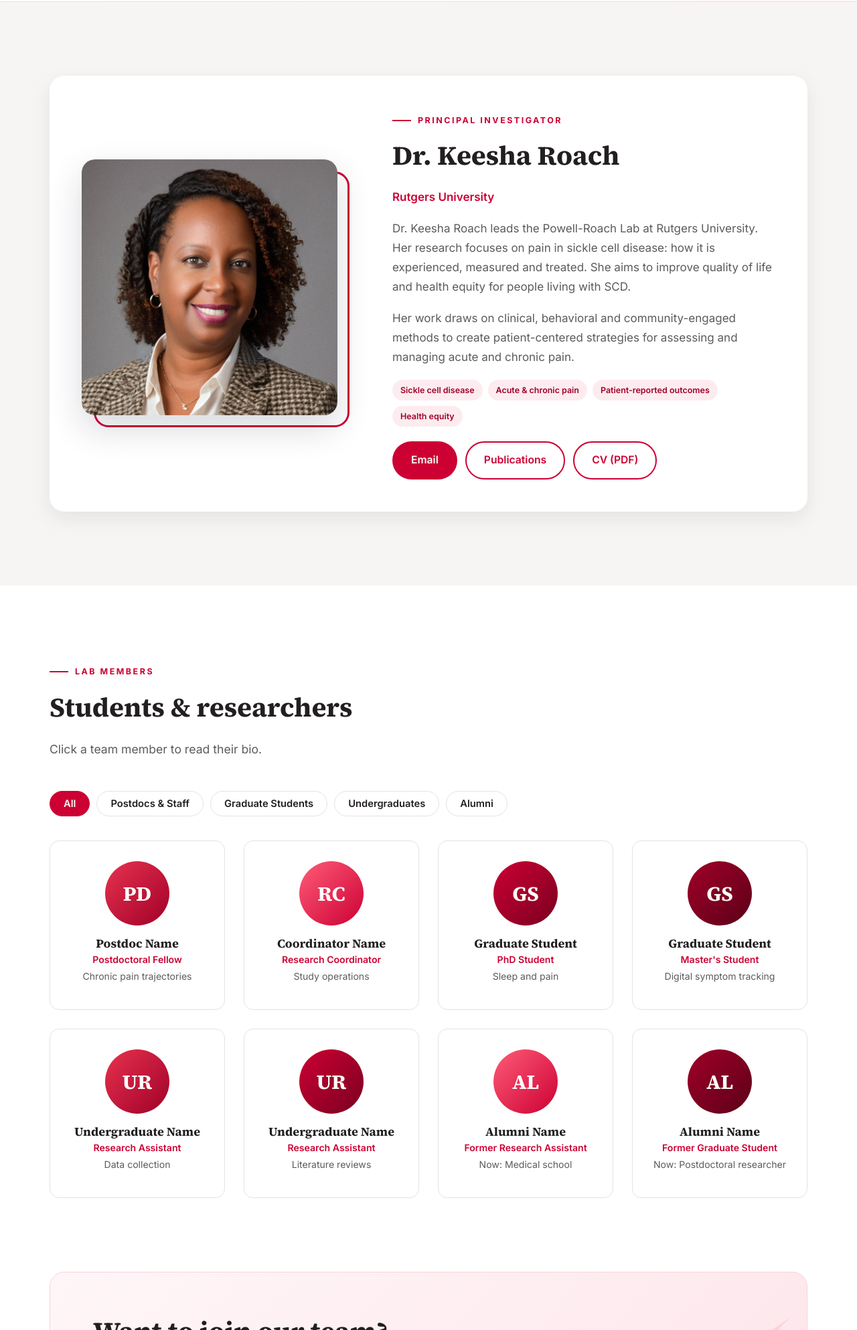
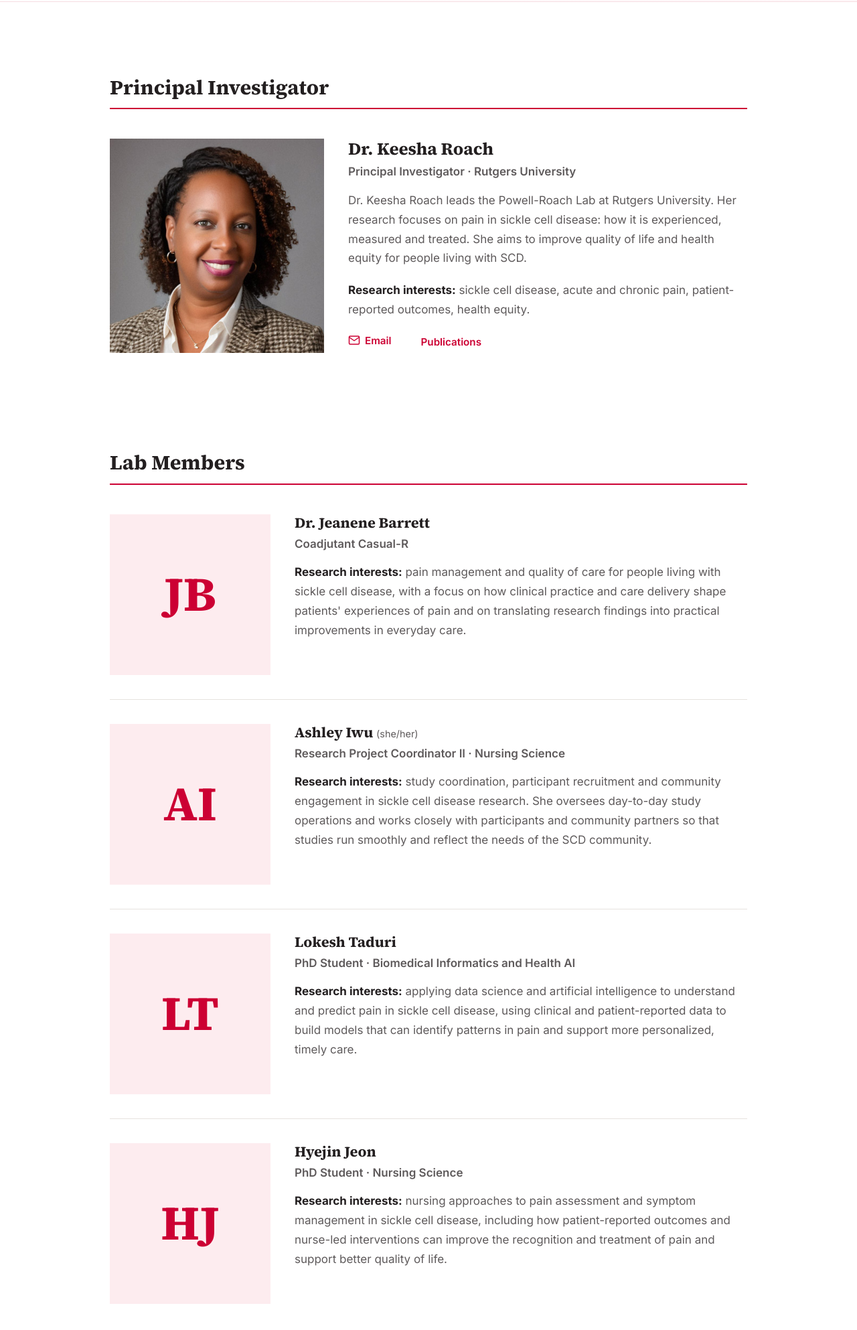
Before and after one commit to LokeshTaduri1/roach-lab-website, a plain HTML site: page team.html in a window 1280 px wide. Shown: the part 653-2639 px from the top of the page at 67% size. Drawn offline with Linux system fonts and the light colour scheme.

Commit message:
Redesign team page as a simple photo-left list
- Replace the PI feature card, member grid, filter buttons and bio popup
  with a plain list: square photo on the left, name, title, research
  interests and links on the right. PI photo is larger than members'.
- Add lab members: Dr. Jeanene Barrett, Ashley Iwu, Lokesh Taduri,
  Hyejin Jeon (initials shown until photos are added to assets/people/).
- Add LinkedIn links (hidden until real profile URLs replace "#").
- Responsive: photos stay left and scale down on tablets and phones.
- Remove now-unused team filter/modal JS and CSS; update search keywords
  and README to-do list.

Co-Authored-By: Claude Opus 5.5 <noreply@anthropic.com>

```diff
--- a/css/styles.css
+++ b/css/styles.css
@@ -496,55 +496,47 @@ ul { padding-left: 1.2em; }
 .method-card h3 { font-size: 1.15rem; }
 
 /* ---------- Team page ---------- */
-.filter-bar { display: flex; flex-wrap: wrap; gap: 10px; margin-bottom: 36px; }
-.filter-btn {
-  border: 1.5px solid var(--line); background: #fff; color: var(--ink); padding: 9px 20px;
-  border-radius: 999px; font-weight: 600; font-size: .92rem; cursor: pointer; font-family: inherit; transition: all .2s;
+.people { max-width: 1000px; }
+.people-heading { font-size: clamp(1.5rem, 2.4vw, 1.9rem); padding-bottom: 12px; border-bottom: 2px solid var(--scarlet); margin-bottom: 8px; }
+.person {
+  --photo: 240px;
+  display: grid; grid-template-columns: var(--photo) 1fr; gap: 36px; align-items: start;
+  padding: 36px 0; border-bottom: 1px solid var(--line);
 }
-.filter-btn:hover { border-color: var(--scarlet); color: var(--scarlet); }
-.filter-btn.active { background: var(--scarlet); border-color: var(--scarlet); color: #fff; }
-
-.pi-feature {
-  display: grid; grid-template-columns: minmax(0, 400px) 1fr; gap: 64px; align-items: center;
-  background: #fff; border-radius: 22px; padding: clamp(28px, 4vw, 48px); box-shadow: var(--shadow);
+.person:last-child { border-bottom: 0; }
+.person--pi { --photo: 320px; }
+.person-photo { width: var(--photo); aspect-ratio: 1; border-radius: 0; overflow: hidden; background: var(--soft); }
+.person-photo img { display: block; width: 100%; height: 100%; object-fit: cover; object-position: 50% 30%; }
+.person-photo.no-photo {
+  display: grid; place-items: center; background: var(--scarlet-soft); color: var(--scarlet);
+  font-family: var(--font-serif); font-weight: 700; font-size: calc(var(--photo) * .3);
 }
-.pi-feature .avatar { width: 100%; aspect-ratio: 1; font-size: 5rem; border-radius: 20px; position: relative; overflow: hidden; }
-.pi-feature .avatar::after {
-  content: ""; position: absolute; inset: auto -30% -40% auto; width: 80%; aspect-ratio: 1; border-radius: 50%;
-  background: rgba(255,255,255,.14);
+.person-photo.no-photo::before { content: attr(data-initials); }
+.person-body h3 { font-size: 1.35rem; margin-bottom: 4px; }
+.person--pi .person-body h3 { font-size: 1.6rem; }
+.person-pronouns { font-family: var(--font-sans); font-size: .9rem; font-weight: 400; color: var(--muted); }
+.person-role { color: var(--scarlet); font-weight: 600; margin-bottom: 14px; }
+.person-body p { color: var(--muted); }
+.person-body p strong { color: var(--ink); }
+.person-links { list-style: none; padding: 0; margin: 16px 0 0; display: flex; flex-wrap: wrap; gap: 8px 22px; }
+.person-links a { display: inline-flex; align-items: center; gap: 7px; font-weight: 600; font-size: .95rem; color: var(--scarlet); }
+.person-links a:hover { color: var(--scarlet-dark); text-decoration: underline; }
+.person-links svg { width: 18px; height: 18px; flex-shrink: 0; }
+.person-links a[href="#"] { display: none; } /* LinkedIn stays hidden until a real URL is added */
+@media (max-width: 860px) {
+  .person { --photo: 190px; gap: 26px; }
+  .person--pi { --photo: 240px; }
 }
-.pi-feature .role { color: var(--scarlet); font-weight: 600; margin-bottom: 18px; }
-.pi-feature p { color: var(--muted); }
-.pi-links { display: flex; flex-wrap: wrap; gap: 12px; margin-top: 22px; }
-.pi-portrait { margin: 0 18px 18px 0; position: relative; }
-.pi-portrait::before {
-  content: ""; position: absolute; inset: 18px -18px -18px 18px; border: 3px solid var(--scarlet); border-radius: 22px; z-index: 0;
+@media (max-width: 600px) {
+  .person { --photo: 130px; gap: 18px; padding: 28px 0; }
+  .person--pi { --photo: 160px; }
+  .person-body h3, .person--pi .person-body h3 { font-size: 1.2rem; }
 }
-.pi-portrait img {
-  position: relative; z-index: 1; display: block; width: 100%; height: auto; aspect-ratio: 1 / 1; object-fit: cover; object-position: 50% 30%;
-  border-radius: 20px; box-shadow: var(--shadow-lg);
+@media (max-width: 420px) {
+  .person { --photo: 110px; gap: 14px; }
+  .person--pi { --photo: 130px; }
+  .person-body h3, .person--pi .person-body h3 { font-size: 1.1rem; }
 }
-@media (max-width: 960px) { .pi-feature { grid-template-columns: minmax(0, 320px) 1fr; gap: 48px; } }
-@media (max-width: 820px) {
-  .pi-feature { grid-template-columns: 1fr; gap: 36px; }
-  .pi-portrait { max-width: 400px; width: calc(100% - 18px); }
-}
-
-.member {
-  background: #fff; border-radius: var(--radius); border: 1px solid var(--line); padding: 30px 22px 26px; text-align: center;
-  cursor: pointer; transition: transform .3s var(--ease), box-shadow .3s; font-family: inherit; color: inherit; width: 100%;
-}
-.member:hover { transform: translateY(-6px); box-shadow: var(--shadow-lg); }
-.member .avatar { width: 96px; height: 96px; font-size: 1.9rem; margin: 0 auto 16px; transition: transform .3s; }
-.member:hover .avatar { transform: scale(1.06); }
-.member h3 { font-size: 1.12rem; margin-bottom: 4px; }
-.member .role { color: var(--scarlet); font-size: .88rem; font-weight: 600; }
-.member .focus { color: var(--muted); font-size: .88rem; margin-top: 8px; }
-.member.hide { display: none; }
-.av-1 { background: linear-gradient(135deg, #cc0033, #7a0020); }
-.av-2 { background: linear-gradient(135deg, #e8324f, #a00028); }
-.av-3 { background: linear-gradient(135deg, #a00028, #5c0018); }
-.av-4 { background: linear-gradient(135deg, #ff5c78, #cc0033); }
 
 /* ---------- Full-width group photo slider (home) ---------- */
 .photo-strip { position: relative; overflow: hidden; height: clamp(260px, 42.86vw, 680px); background: #1c1517; }
@@ -627,27 +619,6 @@ ul { padding-left: 1.2em; }
 .join-links a::after { content: "▸"; font-size: .8rem; transition: transform .2s; }
 .join-links a:hover { color: #fff; }
 .join-links a:hover::after { transform: translateX(4px); }
-
-/* Modal */
-.modal {
-  position: fixed; inset: 0; z-index: 500; display: grid; place-items: center; padding: 16px;
-  background: rgba(40,0,10,.6); backdrop-filter: blur(4px);
-  opacity: 0; visibility: hidden; transition: opacity .3s, visibility .3s;
-}
-.modal.open { opacity: 1; visibility: visible; }
-.modal-dialog {
-  background: #fff; border-radius: 20px; max-width: 520px; width: 100%; padding: 40px 32px 32px; position: relative;
-  transform: translateY(20px) scale(.97); transition: transform .35s var(--ease); max-height: 90vh; overflow-y: auto; text-align: center;
-}
-.modal.open .modal-dialog { transform: none; }
-.modal-close {
-  position: absolute; top: 14px; right: 14px; width: 40px; height: 40px; border-radius: 50%; border: 0;
-  background: var(--soft); cursor: pointer; font-size: 1.4rem; line-height: 1; color: var(--ink);
-}
-.modal-close:hover { background: var(--scarlet); color: #fff; }
-.modal .avatar { width: 100px; height: 100px; font-size: 2rem; margin: 0 auto 16px; }
-.modal .role { color: var(--scarlet); font-weight: 600; margin-bottom: 14px; }
-.modal p { color: var(--muted); text-align: left; }
 
 /* ---------- Publications ---------- */
 .pub-tools {
--- a/js/main.js
+++ b/js/main.js
@@ -41,7 +41,7 @@
     { t: "Patient-reported outcomes & digital health", u: "research.html#outcomes", k: "mobile app diary ema symptom tracking self-management digital" },
     { t: "Health equity & access to care", u: "research.html#equity", k: "stigma bias emergency department transition community advocacy" },
     { t: "About the PI: Dr. Keesha Roach", u: "team.html#pi", k: "principal investigator professor keesha roach bio cv faculty" },
-    { t: "Lab members", u: "team.html#members", k: "team people students postdoc coordinator alumni undergraduates graduate" },
+    { t: "Lab members", u: "team.html#members", k: "team people members students coordinator graduate phd jeanene barrett ashley iwu lokesh taduri hyejin jeon" },
     { t: "Publications", u: "publications.html", k: "papers articles journal pubmed research output" },
     { t: "Join the lab", u: "join.html", k: "join positions opportunities undergraduate graduate phd postdoc apply jobs" },
     { t: "Volunteer for a research study", u: "join.html#participate", k: "volunteer participate study patients families sickle cell research participation" },
@@ -351,50 +351,6 @@
     });
   });
 
-  /* ---------- Team filter + modal ---------- */
-  var filterBtns = $$(".filter-btn[data-filter]");
-  if (filterBtns.length) {
-    filterBtns.forEach(function (btn) {
-      btn.addEventListener("click", function () {
-        var f = btn.getAttribute("data-filter");
-        filterBtns.forEach(function (b) { b.classList.toggle("active", b === btn); b.setAttribute("aria-pressed", String(b === btn)); });
-        $$(".member").forEach(function (m) {
-          m.classList.toggle("hide", f !== "all" && m.getAttribute("data-group") !== f);
-        });
-      });
-    });
-  }
-
-  var modal = $("#member-modal");
-  if (modal) {
-    var lastFocus = null;
-    var closeModal = function () {
-      modal.classList.remove("open");
-      modal.setAttribute("aria-hidden", "true");
-      document.body.style.overflow = "";
-      if (lastFocus) lastFocus.focus();
-    };
-    $$(".member").forEach(function (m) {
-      m.addEventListener("click", function () {
-        lastFocus = m;
-        var av = $(".avatar", m);
-        var mAv = $(".avatar", modal);
-        mAv.textContent = av.textContent;
-        mAv.className = av.className;
-        $("#modal-name", modal).textContent = $("h3", m).textContent;
-        $(".role", modal).textContent = $(".role", m).textContent;
-        $("#modal-bio", modal).textContent = m.getAttribute("data-bio") || "";
-        modal.classList.add("open");
-        modal.setAttribute("aria-hidden", "false");
-        document.body.style.overflow = "hidden";
-        $(".modal-close", modal).focus();
-      });
-    });
-    $(".modal-close", modal).addEventListener("click", closeModal);
-    modal.addEventListener("click", function (e) { if (e.target === modal) closeModal(); });
-    document.addEventListener("keydown", function (e) { if (e.key === "Escape" && modal.classList.contains("open")) closeModal(); });
-  }
-
   /* ---------- Publications ---------- */
   var pubList = $("#pub-list");
   if (pubList && window.PUBLICATIONS) {
--- a/team.html
+++ b/team.html
@@ -120,103 +120,97 @@
       </div>
     </section>
 
-    <section class="section section-soft" id="pi">
-      <div class="container">
-        <div class="pi-feature reveal">
-          <figure class="pi-portrait">
-            <img src="assets/people/dr-keesha-roach.jpg" alt="Portrait of Dr. Keesha Roach, Principal Investigator of the Powell-Roach Lab" width="400" height="400" decoding="async">
-          </figure>
-          <div>
-            <span class="eyebrow">Principal Investigator</span>
-            <h2>Dr. Keesha Roach</h2>
-            <div class="role">Rutgers University</div>
+    <!--
+      TEAM LIST
+      Photos: save each photo in assets/people/ with the file name used in its <img src>.
+              Until a photo exists, the person's initials are shown instead.
+      LinkedIn: replace href="#" with the full profile URL (https://www.linkedin.com/in/...).
+                The LinkedIn icon stays hidden while the link is "#".
+      Research interests: the short descriptions below are drafts; confirm them with each person.
+    -->
+    <section class="section" id="pi">
+      <div class="container people">
+        <h2 class="people-heading">Principal Investigator</h2>
+
+        <article class="person person--pi">
+          <div class="person-photo" data-initials="KR">
+            <img src="assets/people/dr-keesha-roach.jpg" alt="Portrait of Dr. Keesha Roach" width="400" height="400" decoding="async" onerror="this.parentNode.classList.add('no-photo');this.remove()">
+          </div>
+          <div class="person-body">
+            <h3>Dr. Keesha Roach</h3>
+            <p class="person-role">Principal Investigator · Rutgers University</p>
             <!-- TODO: Replace with Dr. Roach's official biography -->
             <p>Dr. Keesha Roach leads the Powell-Roach Lab at Rutgers University. Her research focuses on pain in sickle cell disease: how it is experienced, measured and treated. She aims to improve quality of life and health equity for people living with SCD.</p>
-            <p>Her work draws on clinical, behavioral and community-engaged methods to create patient-centered strategies for assessing and managing acute and chronic pain.</p>
-            <div class="tag-row" style="justify-content:flex-start">
-              <span class="tag">Sickle cell disease</span>
-              <span class="tag">Acute &amp; chronic pain</span>
-              <span class="tag">Patient-reported outcomes</span>
-              <span class="tag">Health equity</span>
-            </div>
-            <div class="pi-links">
-              <a href="mailto:powell-roach_lab@sn.rutgers.edu" class="btn btn-primary">Email</a>
-              <a href="publications.html" class="btn btn-outline">Publications</a>
-              <a href="#" class="btn btn-outline">CV (PDF)</a>
-            </div>
+            <p><strong>Research interests:</strong> sickle cell disease, acute and chronic pain, patient-reported outcomes, health equity.</p>
+            <ul class="person-links">
+              <li><a href="mailto:powell-roach_lab@sn.rutgers.edu" aria-label="Email Dr. Keesha Roach"><svg viewBox="0 0 24 24" fill="none" stroke="currentColor" stroke-width="2" stroke-linecap="round" stroke-linejoin="round" aria-hidden="true"><rect x="2" y="4" width="20" height="16" rx="2"/><path d="M22 6l-10 7L2 6"/></svg>Email</a></li>
+              <li><a href="#" target="_blank" rel="noopener" aria-label="Dr. Keesha Roach on LinkedIn"><svg viewBox="0 0 24 24" fill="currentColor" aria-hidden="true"><path d="M20.45 20.45h-3.56v-5.57c0-1.33-.02-3.04-1.85-3.04-1.85 0-2.14 1.45-2.14 2.94v5.67H9.35V9h3.41v1.56h.05c.48-.9 1.64-1.85 3.37-1.85 3.6 0 4.27 2.37 4.27 5.46v6.28zM5.34 7.43a2.06 2.06 0 1 1 0-4.13 2.06 2.06 0 0 1 0 4.13zM7.12 20.45H3.56V9h3.56v11.45zM22.22 0H1.77C.79 0 0 .77 0 1.73v20.54C0 23.23.79 24 1.77 24h20.45c.98 0 1.78-.77 1.78-1.73V1.73C24 .77 23.2 0 22.22 0z"/></svg>LinkedIn</a></li>
+              <li><a href="publications.html">Publications</a></li>
+            </ul>
           </div>
-        </div>
+        </article>
       </div>
     </section>
 
-    <section class="section" id="members">
-      <div class="container">
-        <div class="section-head reveal">
-          <span class="eyebrow">Lab members</span>
-          <h2>Students &amp; researchers</h2>
-          <p>Click a team member to read their bio.</p>
-        </div>
+    <section class="section" id="members" style="padding-top:0">
+      <div class="container people">
+        <h2 class="people-heading">Lab Members</h2>
 
-        <div class="filter-bar" role="group" aria-label="Filter team members">
-          <button class="filter-btn active" data-filter="all" aria-pressed="true">All</button>
-          <button class="filter-btn" data-filter="staff" aria-pressed="false">Postdocs &amp; Staff</button>
-          <button class="filter-btn" data-filter="grad" aria-pressed="false">Graduate Students</button>
-          <button class="filter-btn" data-filter="undergrad" aria-pressed="false">Undergraduates</button>
-          <button class="filter-btn" data-filter="alumni" aria-pressed="false">Alumni</button>
-        </div>
+        <article class="person">
+          <div class="person-photo" data-initials="JB">
+            <img src="assets/people/jeanene-barrett.jpg" alt="Portrait of Dr. Jeanene Barrett" width="300" height="300" loading="lazy" decoding="async" onerror="this.parentNode.classList.add('no-photo');this.remove()">
+          </div>
+          <div class="person-body">
+            <h3>Dr. Jeanene Barrett</h3>
+            <p class="person-role">Coadjutant Casual-R</p>
+            <p><strong>Research interests:</strong> pain management and quality of care for people living with sickle cell disease, with a focus on how clinical practice and care delivery shape patients' experiences of pain and on translating research findings into practical improvements in everyday care.</p>
+            <ul class="person-links">
+              <li><a href="#" target="_blank" rel="noopener" aria-label="Dr. Jeanene Barrett on LinkedIn"><svg viewBox="0 0 24 24" fill="currentColor" aria-hidden="true"><path d="M20.45 20.45h-3.56v-5.57c0-1.33-.02-3.04-1.85-3.04-1.85 0-2.14 1.45-2.14 2.94v5.67H9.35V9h3.41v1.56h.05c.48-.9 1.64-1.85 3.37-1.85 3.6 0 4.27 2.37 4.27 5.46v6.28zM5.34 7.43a2.06 2.06 0 1 1 0-4.13 2.06 2.06 0 0 1 0 4.13zM7.12 20.45H3.56V9h3.56v11.45zM22.22 0H1.77C.79 0 0 .77 0 1.73v20.54C0 23.23.79 24 1.77 24h20.45c.98 0 1.78-.77 1.78-1.73V1.73C24 .77 23.2 0 22.22 0z"/></svg>LinkedIn</a></li>
+            </ul>
+          </div>
+        </article>
 
-        <!-- TODO: Replace the placeholder members below with real lab members.
-             data-group: staff | grad | undergrad | alumni   ·   data-bio: text shown in the popup -->
-        <div class="grid grid-4">
-          <button class="member reveal" data-group="staff" data-bio="Add a short bio here: background, research interests and current projects in the lab.">
-            <div class="avatar av-2" aria-hidden="true">PD</div>
-            <h3>Postdoc Name</h3>
-            <div class="role">Postdoctoral Fellow</div>
-            <p class="focus">Chronic pain trajectories</p>
-          </button>
-          <button class="member reveal reveal-delay-1" data-group="staff" data-bio="Add a short bio here: role in the lab, study coordination and participant recruitment.">
-            <div class="avatar av-4" aria-hidden="true">RC</div>
-            <h3>Coordinator Name</h3>
-            <div class="role">Research Coordinator</div>
-            <p class="focus">Study operations</p>
-          </button>
-          <button class="member reveal reveal-delay-2" data-group="grad" data-bio="Add a short bio here: program, year, and dissertation topic.">
-            <div class="avatar av-1" aria-hidden="true">GS</div>
-            <h3>Graduate Student</h3>
-            <div class="role">PhD Student</div>
-            <p class="focus">Sleep and pain</p>
-          </button>
-          <button class="member reveal reveal-delay-3" data-group="grad" data-bio="Add a short bio here: program, year, and research interests.">
-            <div class="avatar av-3" aria-hidden="true">GS</div>
-            <h3>Graduate Student</h3>
-            <div class="role">Master's Student</div>
-            <p class="focus">Digital symptom tracking</p>
-          </button>
-          <button class="member reveal" data-group="undergrad" data-bio="Add a short bio here: major, year, and what they work on in the lab.">
-            <div class="avatar av-2" aria-hidden="true">UR</div>
-            <h3>Undergraduate Name</h3>
-            <div class="role">Research Assistant</div>
-            <p class="focus">Data collection</p>
-          </button>
-          <button class="member reveal reveal-delay-1" data-group="undergrad" data-bio="Add a short bio here: major, year, and what they work on in the lab.">
-            <div class="avatar av-1" aria-hidden="true">UR</div>
-            <h3>Undergraduate Name</h3>
-            <div class="role">Research Assistant</div>
-            <p class="focus">Literature reviews</p>
-          </button>
-          <button class="member reveal reveal-delay-2" data-group="alumni" data-bio="Add where this alum is now and what they worked on in the lab.">
-            <div class="avatar av-4" aria-hidden="true">AL</div>
-            <h3>Alumni Name</h3>
-            <div class="role">Former Research Assistant</div>
-            <p class="focus">Now: Medical school</p>
-          </button>
-          <button class="member reveal reveal-delay-3" data-group="alumni" data-bio="Add where this alum is now and what they worked on in the lab.">
-            <div class="avatar av-3" aria-hidden="true">AL</div>
-            <h3>Alumni Name</h3>
-            <div class="role">Former Graduate Student</div>
-            <p class="focus">Now: Postdoctoral researcher</p>
-          </button>
-        </div>
+        <article class="person">
+          <div class="person-photo" data-initials="AI">
+            <img src="assets/people/ashley-iwu.jpg" alt="Portrait of Ashley Iwu" width="300" height="300" loading="lazy" decoding="async" onerror="this.parentNode.classList.add('no-photo');this.remove()">
+          </div>
+          <div class="person-body">
+            <h3>Ashley Iwu <span class="person-pronouns">(she/her)</span></h3>
+            <p class="person-role">Research Project Coordinator II · Nursing Science</p>
+            <p><strong>Research interests:</strong> study coordination, participant recruitment and community engagement in sickle cell disease research. She oversees day-to-day study operations and works closely with participants and community partners so that studies run smoothly and reflect the needs of the SCD community.</p>
+            <ul class="person-links">
+              <li><a href="#" target="_blank" rel="noopener" aria-label="Ashley Iwu on LinkedIn"><svg viewBox="0 0 24 24" fill="currentColor" aria-hidden="true"><path d="M20.45 20.45h-3.56v-5.57c0-1.33-.02-3.04-1.85-3.04-1.85 0-2.14 1.45-2.14 2.94v5.67H9.35V9h3.41v1.56h.05c.48-.9 1.64-1.85 3.37-1.85 3.6 0 4.27 2.37 4.27 5.46v6.28zM5.34 7.43a2.06 2.06 0 1 1 0-4.13 2.06 2.06 0 0 1 0 4.13zM7.12 20.45H3.56V9h3.56v11.45zM22.22 0H1.77C.79 0 0 .77 0 1.73v20.54C0 23.23.79 24 1.77 24h20.45c.98 0 1.78-.77 1.78-1.73V1.73C24 .77 23.2 0 22.22 0z"/></svg>LinkedIn</a></li>
+            </ul>
+          </div>
+        </article>
+
+        <article class="person">
+          <div class="person-photo" data-initials="LT">
+            <img src="assets/people/lokesh-taduri.jpg" alt="Portrait of Lokesh Taduri" width="300" height="300" loading="lazy" decoding="async" onerror="this.parentNode.classList.add('no-photo');this.remove()">
+          </div>
+          <div class="person-body">
+            <h3>Lokesh Taduri</h3>
+            <p class="person-role">PhD Student · Biomedical Informatics and Health AI</p>
+            <p><strong>Research interests:</strong> applying data science and artificial intelligence to understand and predict pain in sickle cell disease, using clinical and patient-reported data to build models that can identify patterns in pain and support more personalized, timely care.</p>
+            <ul class="person-links">
+              <li><a href="#" target="_blank" rel="noopener" aria-label="Lokesh Taduri on LinkedIn"><svg viewBox="0 0 24 24" fill="currentColor" aria-hidden="true"><path d="M20.45 20.45h-3.56v-5.57c0-1.33-.02-3.04-1.85-3.04-1.85 0-2.14 1.45-2.14 2.94v5.67H9.35V9h3.41v1.56h.05c.48-.9 1.64-1.85 3.37-1.85 3.6 0 4.27 2.37 4.27 5.46v6.28zM5.34 7.43a2.06 2.06 0 1 1 0-4.13 2.06 2.06 0 0 1 0 4.13zM7.12 20.45H3.56V9h3.56v11.45zM22.22 0H1.77C.79 0 0 .77 0 1.73v20.54C0 23.23.79 24 1.77 24h20.45c.98 0 1.78-.77 1.78-1.73V1.73C24 .77 23.2 0 22.22 0z"/></svg>LinkedIn</a></li>
+            </ul>
+          </div>
+        </article>
+
+        <article class="person">
+          <div class="person-photo" data-initials="HJ">
+            <img src="assets/people/hyejin-jeon.jpg" alt="Portrait of Hyejin Jeon" width="300" height="300" loading="lazy" decoding="async" onerror="this.parentNode.classList.add('no-photo');this.remove()">
+          </div>
+          <div class="person-body">
+            <h3>Hyejin Jeon</h3>
+            <p class="person-role">PhD Student · Nursing Science</p>
+            <p><strong>Research interests:</strong> nursing approaches to pain assessment and symptom management in sickle cell disease, including how patient-reported outcomes and nurse-led interventions can improve the recognition and treatment of pain and support better quality of life.</p>
+            <ul class="person-links">
+              <li><a href="#" target="_blank" rel="noopener" aria-label="Hyejin Jeon on LinkedIn"><svg viewBox="0 0 24 24" fill="currentColor" aria-hidden="true"><path d="M20.45 20.45h-3.56v-5.57c0-1.33-.02-3.04-1.85-3.04-1.85 0-2.14 1.45-2.14 2.94v5.67H9.35V9h3.41v1.56h.05c.48-.9 1.64-1.85 3.37-1.85 3.6 0 4.27 2.37 4.27 5.46v6.28zM5.34 7.43a2.06 2.06 0 1 1 0-4.13 2.06 2.06 0 0 1 0 4.13zM7.12 20.45H3.56V9h3.56v11.45zM22.22 0H1.77C.79 0 0 .77 0 1.73v20.54C0 23.23.79 24 1.77 24h20.45c.98 0 1.78-.77 1.78-1.73V1.73C24 .77 23.2 0 22.22 0z"/></svg>LinkedIn</a></li>
+            </ul>
+          </div>
+        </article>
       </div>
     </section>
 
@@ -234,15 +228,6 @@
       </div>
     </section>
 
-    <div class="modal" id="member-modal" role="dialog" aria-modal="true" aria-labelledby="modal-name" aria-hidden="true">
-      <div class="modal-dialog">
-        <button class="modal-close" type="button" aria-label="Close">&times;</button>
-        <div class="avatar" aria-hidden="true"></div>
-        <h3 id="modal-name"></h3>
-        <div class="role"></div>
-        <p id="modal-bio"></p>
-      </div>
-    </div>
   </main>
 
   <footer class="site-footer">
```
Also changed, not shown: 1 other file.
